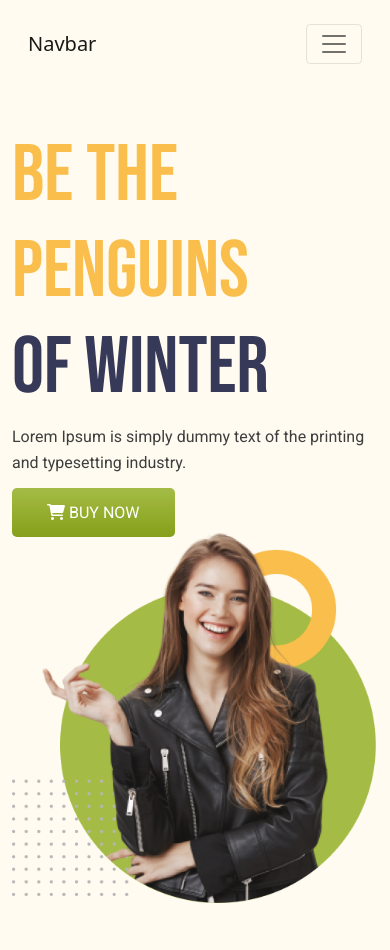
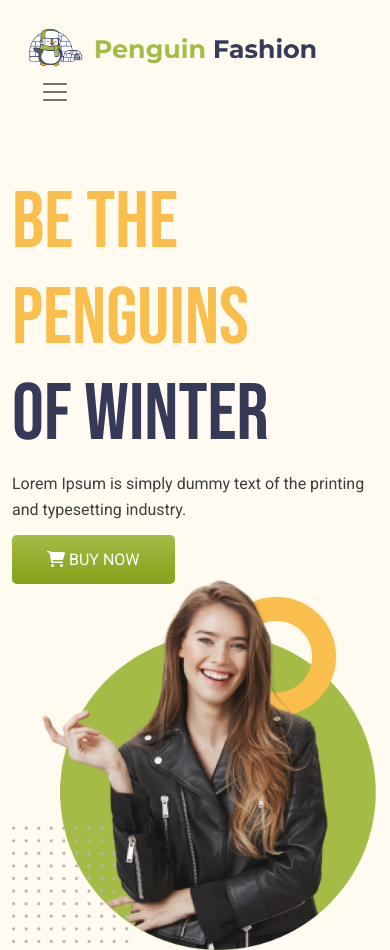
Before and after one commit to devmhimran/penguin-fashion, a plain HTML site: page index.html in a window 390 px wide. Shown: the top 950 px of the page. Drawn offline with Linux system fonts and the light colour scheme.

Commit message:
Added Navbar Logo

```diff
--- a/assets/css/responsive.css
+++ b/assets/css/responsive.css
@@ -5,4 +5,7 @@
  .fourth-section-right-image{
      margin-top: 20px;
  }
+ .navbar-brand img{
+     width: 100px;
+ }
 }
--- a/assets/css/style.css
+++ b/assets/css/style.css
@@ -11,6 +11,11 @@ font-family: 'Roboto', sans-serif; */
 .header-nav{
     margin: 0 0 -120px 0;
     background-color: #FFFBF0;
+}
+.navbar-toggler{
+    border: none !important;
+    color: #3C3C3C;
+    outline: none;
 }
 .navbar-brand img{
     width: 290px;
--- a/index.html
+++ b/index.html
@@ -16,7 +16,7 @@
     <header class="header-nav p-3">
         <nav class="navbar navbar-expand-lg navbar-light">
             <div class="container">
-              <a class="navbar-brand" href="#">Navbar</a>
+              <a class="navbar-brand" href="#"><img class="navbar-logo" src="./assets/img/images/logo.png" alt=""></a>
               <button class="navbar-toggler" type="button" data-bs-toggle="collapse" data-bs-target="#navbarSupportedContent" aria-controls="navbarSupportedContent" aria-expanded="false" aria-label="Toggle navigation">
                 <span class="navbar-toggler-icon"></span>
               </button>
```
